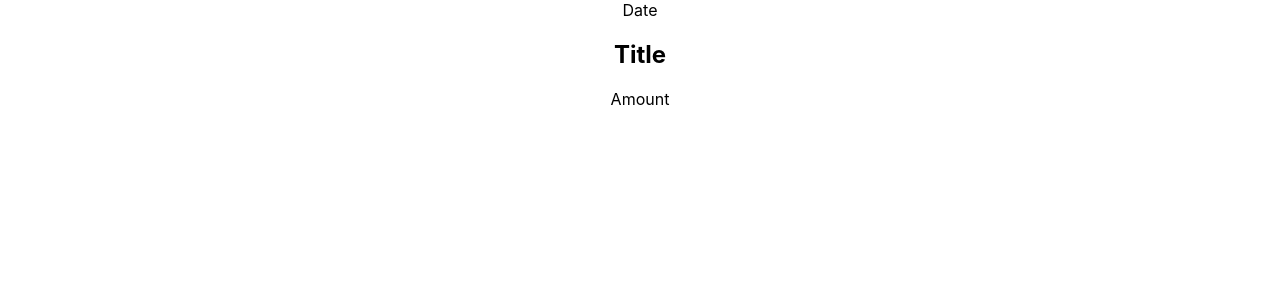
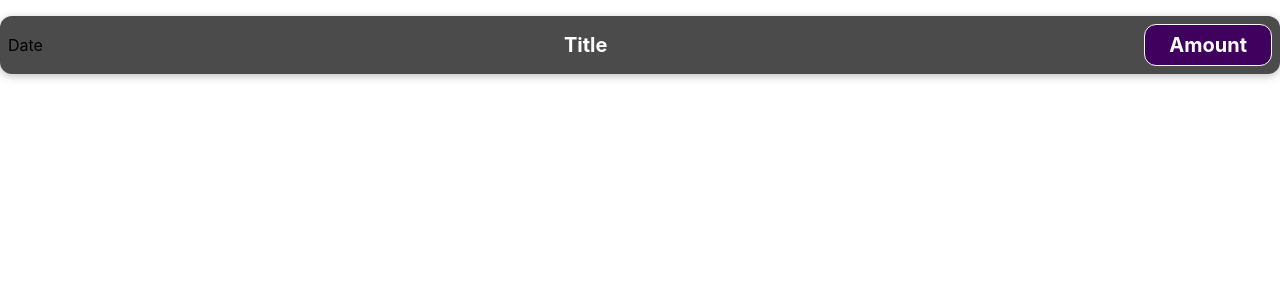
Before and after one commit to Sparrow48/expense-tracker, a React (Create React App) app: page / in a window 1280 px wide. Shown: the top 300 px of the page. Built offline with nearby package versions, Linux system fonts and the light colour scheme.

Commit message:
add css file for expenseItem components

```diff
--- a/src/components/ExpenseItem.js
+++ b/src/components/ExpenseItem.js
@@ -1,10 +1,12 @@
+import classes from "./ExpenseItem.module.css";
+
 function ExpenseItem() {
   return (
-    <div>
+    <div className={classes.ExpenseItem}>
       <div>Date</div>
-      <div>
+      <div className={classes.ExpenseItemDescription}>
         <h2>Title</h2>
-        <div>Amount</div>
+        <div className={classes.ExpenseItemPrice}>Amount</div>
       </div>
     </div>
   );
--- /dev/null
+++ b/src/components/ExpenseItem.module.css
@@ -0,0 +1,56 @@
+.ExpenseItem {
+  display: flex;
+  justify-content: space-between;
+  align-items: center;
+  box-shadow: 0 2px 8px rgba(0, 0, 0, 0.25);
+  padding: 0.5rem;
+  margin: 1rem 0;
+  border-radius: 12px;
+  background-color: #4b4b4b;
+}
+
+.ExpenseItemDescription {
+  display: flex;
+  flex-direction: column;
+  gap: 1rem;
+  align-items: flex-end;
+  flex-flow: column-reverse;
+  justify-content: flex-start;
+  flex: 1;
+}
+
+.ExpenseItem h2 {
+  color: #3a3a3a;
+  font-size: 1rem;
+  flex: 1;
+  margin: 0 1rem;
+  color: white;
+}
+
+.ExpenseItemPrice {
+  font-size: 1rem;
+  font-weight: bold;
+  color: white;
+  background-color: #40005d;
+  border: 1px solid white;
+  padding: 0.5rem;
+  border-radius: 12px;
+}
+
+@media (min-width: 580px) {
+  .ExpenseItemDescription {
+    flex-direction: row;
+    align-items: center;
+    justify-content: flex-start;
+    flex: 1;
+  }
+
+  .ExpenseItemDescription h2 {
+    font-size: 1.25rem;
+  }
+
+  .ExpenseItemPrice {
+    font-size: 1.25rem;
+    padding: 0.5rem 1.5rem;
+  }
+}
```
